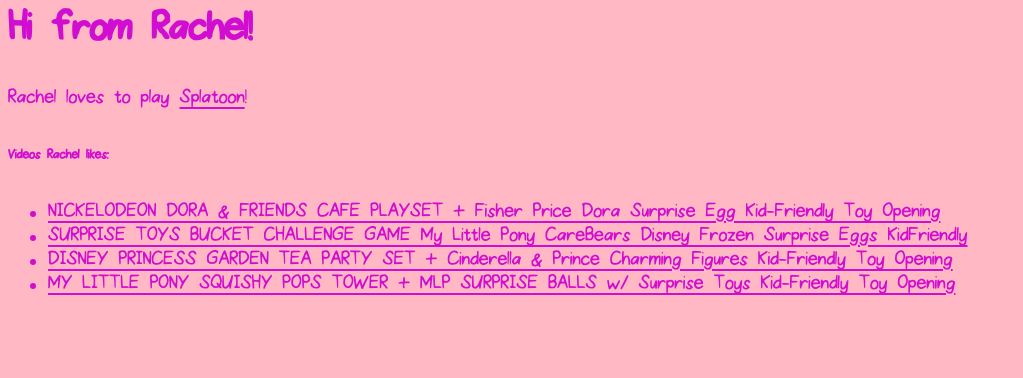
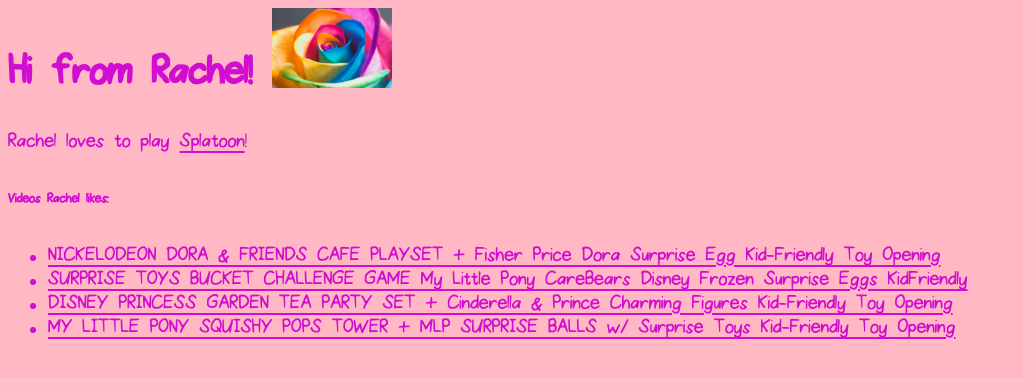
Before and after one commit to mwinche/rachels-webpage, a plain HTML site: page index.html in a window 1280 px wide. Shown: the whole page, without its empty margins (0-1023 px from the left). Drawn offline with Linux system fonts and the light colour scheme.

Commit message:
adding rachel's rose

```diff
--- a/index.html
+++ b/index.html
@@ -15,7 +15,10 @@
 		</style>
 	</head>
 	<body>
-		<h1>Hi from Rachel!</h1>
+		<h1>
+			Hi from Rachel!
+			<img src="rainbow-rose.jpg" width="120" />
+		</h1>
 		<p>
 			Rachel loves to play <a href="http://splatoon.nintendo.com/" target="_blank">Splatoon</a>!
 		</p>
```
Also changed, not shown: rainbow-rose.jpg (added).
